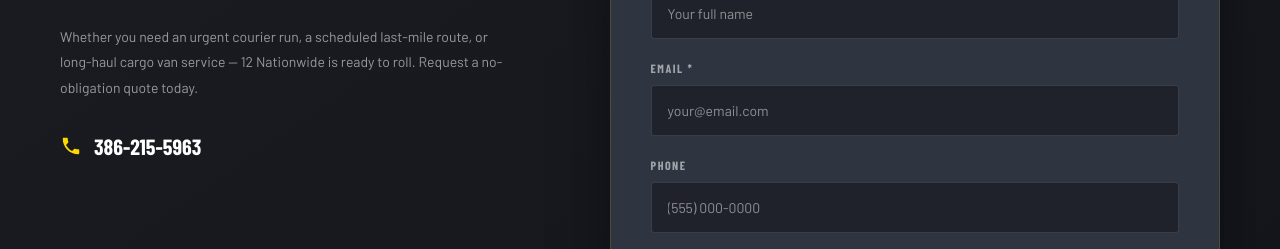
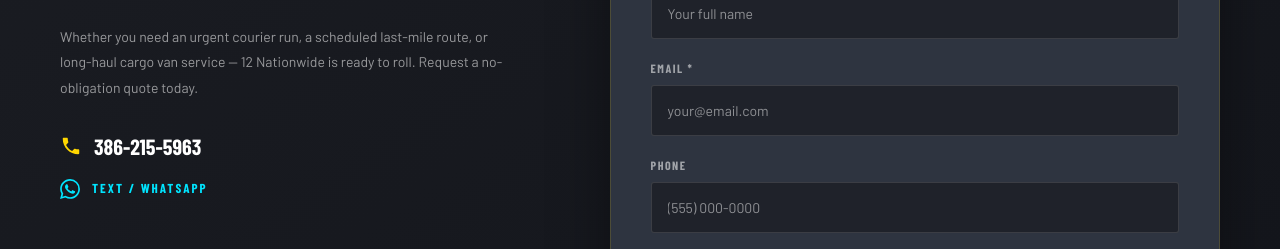
Before and after one commit to CeRFent/12nationwide-og, a React (Vite) app: page / in a window 1280 px wide. Shown: the part 5720-5969 px from the top of the page. Built offline with nearby package versions, Linux system fonts and the light colour scheme; a web font is replaced by a local one.

Commit message:
chore: final production audit fixes and form integration setup

```diff
--- a/src/components/Contact.jsx
+++ b/src/components/Contact.jsx
@@ -14,6 +14,7 @@
         <p className="text-[14px] leading-[1.8] text-white/55 mb-[30px] max-w-md">
           Whether you need an urgent courier run, a scheduled last-mile route, or long-haul cargo van service — 12 Nationwide is ready to roll. Request a no-obligation quote today.
         </p>
+        <div className="flex flex-col gap-4">
           <a
             href="tel:+13862155963"
             className="flex items-center gap-3 font-display font-bold text-[22px] text-brand-white no-underline hover:text-brand-accent transition-colors"
@@ -21,6 +22,16 @@
             <svg className="w-[22px] h-[22px] fill-brand-accent" viewBox="0 0 24 24"><path d="M6.62 10.79c1.44 2.83 3.76 5.14 6.59 6.59l2.2-2.2c.27-.27.67-.36 1.02-.24 1.12.37 2.33.57 3.57.57.55 0 1 .45 1 1V20c0 .55-.45 1-1 1-9.39 0-17-7.61-17-17 0-.55.45-1 1-1h3.5c.55 0 1 .45 1 1 0 1.25.2 2.45.57 3.57.11.35.03.74-.25 1.02l-2.2 2.2z"/></svg>
             386-215-5963
           </a>
+          <a
+            href="https://wa.me/13862155963"
+            target="_blank"
+            rel="noopener noreferrer"
+            className="flex items-center gap-3 font-display font-bold text-[13px] tracking-[2px] uppercase text-brand-cyan no-underline hover:text-brand-accent transition-colors"
+          >
+            <svg className="w-5 h-5 fill-current" viewBox="0 0 24 24"><path d="M17.472 14.382c-.297-.149-1.758-.867-2.03-.967-.273-.099-.471-.148-.67.15-.197.297-.767.966-.94 1.164-.173.199-.347.223-.644.075-.297-.15-1.255-.463-2.39-1.475-.883-.788-1.48-1.761-1.653-2.059-.173-.297-.018-.458.13-.606.134-.133.298-.347.446-.52.149-.174.198-.298.298-.497.099-.198.05-.371-.025-.52-.075-.149-.669-1.612-.916-2.207-.242-.579-.487-.5-.669-.51-.173-.008-.371-.01-.57-.01-.198 0-.52.074-.792.372-.272.297-1.04 1.016-1.04 2.479 0 1.462 1.065 2.875 1.213 3.074.149.198 2.096 3.2 5.077 4.487.709.306 1.262.489 1.694.625.712.227 1.36.195 1.871.118.571-.085 1.758-.719 2.006-1.413.248-.694.248-1.289.173-1.413-.074-.124-.272-.198-.57-.347m-5.421 7.403h-.004a9.87 9.87 0 01-5.031-1.378l-.361-.214-3.741.982.998-3.648-.235-.374a9.86 9.86 0 01-1.51-5.26c.001-5.45 4.436-9.884 9.888-9.884 2.64 0 5.122 1.03 6.988 2.898a9.825 9.825 0 012.893 6.994c-.003 5.45-4.437 9.884-9.885 9.884m8.413-18.297A11.815 11.815 0 0012.05 0C5.495 0 .16 5.335.157 11.892c0 2.096.547 4.142 1.588 5.945L.057 24l6.305-1.654a11.882 11.882 0 005.683 1.448h.005c6.554 0 11.89-5.335 11.893-11.893a11.821 11.821 0 00-3.48-8.413z"/></svg>
+            Text / WhatsApp
+          </a>
+        </div>
       </div>
 
       <motion.div
@@ -29,22 +40,26 @@
         viewport={{ once: true }}
         className="bg-brand-card border border-brand-card-border rounded-[6px] p-6 md:p-10 shadow-[0_0_60px_rgba(0,0,0,0.4)]"
       >
-        <form className="space-y-5">
+        <form
+          action="https://formspree.io/f/YOUR_FORM_ID"
+          method="POST"
+          className="space-y-5"
+        >
           <div className="space-y-2">
             <label className="block font-display font-bold text-[12px] tracking-[1.5px] uppercase text-white/55">Name *</label>
-            <input type="text" placeholder="Your full name" className="w-full bg-brand-bg/70 border border-white/12 p-[14px_16px] font-body text-[14px] text-brand-white outline-none rounded-[3px] focus:border-brand-accent focus:shadow-[0_0_12px_rgba(255,215,0,0.15)] transition-all" />
+            <input name="name" type="text" required placeholder="Your full name" className="w-full bg-brand-bg/70 border border-white/12 p-[14px_16px] font-body text-[14px] text-brand-white outline-none rounded-[3px] focus:border-brand-accent focus:shadow-[0_0_12px_rgba(255,215,0,0.15)] transition-all" />
           </div>
           <div className="space-y-2">
             <label className="block font-display font-bold text-[12px] tracking-[1.5px] uppercase text-white/55">Email *</label>
-            <input type="email" placeholder="your@email.com" className="w-full bg-brand-bg/70 border border-white/12 p-[14px_16px] font-body text-[14px] text-brand-white outline-none rounded-[3px] focus:border-brand-accent focus:shadow-[0_0_12px_rgba(255,215,0,0.15)] transition-all" />
+            <input name="email" type="email" required placeholder="your@email.com" className="w-full bg-brand-bg/70 border border-white/12 p-[14px_16px] font-body text-[14px] text-brand-white outline-none rounded-[3px] focus:border-brand-accent focus:shadow-[0_0_12px_rgba(255,215,0,0.15)] transition-all" />
           </div>
           <div className="space-y-2">
             <label className="block font-display font-bold text-[12px] tracking-[1.5px] uppercase text-white/55">Phone</label>
-            <input type="tel" placeholder="(555) 000-0000" className="w-full bg-brand-bg/70 border border-white/12 p-[14px_16px] font-body text-[14px] text-brand-white outline-none rounded-[3px] focus:border-brand-accent focus:shadow-[0_0_12px_rgba(255,215,0,0.15)] transition-all" />
+            <input name="phone" type="tel" placeholder="(555) 000-0000" className="w-full bg-brand-bg/70 border border-white/12 p-[14px_16px] font-body text-[14px] text-brand-white outline-none rounded-[3px] focus:border-brand-accent focus:shadow-[0_0_12px_rgba(255,215,0,0.15)] transition-all" />
           </div>
           <div className="space-y-2">
             <label className="block font-display font-bold text-[12px] tracking-[1.5px] uppercase text-white/55">Service Needed</label>
-            <select className="w-full bg-brand-bg/70 border border-white/12 p-[14px_16px] font-body text-[14px] text-brand-white outline-none rounded-[3px] focus:border-brand-accent focus:shadow-[0_0_12px_rgba(255,215,0,0.15)] transition-all">
+            <select name="service" className="w-full bg-brand-bg/70 border border-white/12 p-[14px_16px] font-body text-[14px] text-brand-white outline-none rounded-[3px] focus:border-brand-accent focus:shadow-[0_0_12px_rgba(255,215,0,0.15)] transition-all">
               <option value="">Select a service...</option>
               <option>Scheduled delivery</option>
               <option>Moving services</option>
@@ -56,7 +71,7 @@
           </div>
           <div className="space-y-2">
             <label className="block font-display font-bold text-[12px] tracking-[1.5px] uppercase text-white/55">Message</label>
-            <textarea placeholder="Tell us about your delivery needs..." className="w-full bg-brand-bg/70 border border-white/12 p-[14px_16px] font-body text-[14px] text-brand-white outline-none rounded-[3px] focus:border-brand-accent focus:shadow-[0_0_12px_rgba(255,215,0,0.15)] transition-all min-h-[110px] resize-y" />
+            <textarea name="message" placeholder="Tell us about your delivery needs..." className="w-full bg-brand-bg/70 border border-white/12 p-[14px_16px] font-body text-[14px] text-brand-white outline-none rounded-[3px] focus:border-brand-accent focus:shadow-[0_0_12px_rgba(255,215,0,0.15)] transition-all min-h-[110px] resize-y" />
           </div>
           <button type="submit" className="w-full bg-brand-accent text-brand-bg font-display font-bold text-[14px] tracking-[2px] uppercase py-[18px] rounded-[2px] shadow-[0_0_18px_rgba(255,215,0,0.25)] hover:bg-[#ffe44d] hover:shadow-[0_0_32px_rgba(255,215,0,0.5)] transition-all">
             Send Message
--- a/src/components/Tracking.jsx
+++ b/src/components/Tracking.jsx
@@ -61,15 +61,7 @@
             REAL-TIME UPDATES
           </span>
           <h2 className="font-display text-6xl md:text-[72px] text-[#F2F4F5] leading-none uppercase flex justify-center flex-wrap">
-            {headingText.split('').map((char, i) => (
-              <span
-                key={i}
-                className="char inline-block"
-                style={{ whiteSpace: char === ' ' ? 'pre' : 'normal' }}
-              >
-                {char}
-              </span>
-            ))}
+            12 NATIONWIDE TRACKING
           </h2>
         </div>
 
```
Lines whose indentation alone changed are shown as unchanged.
